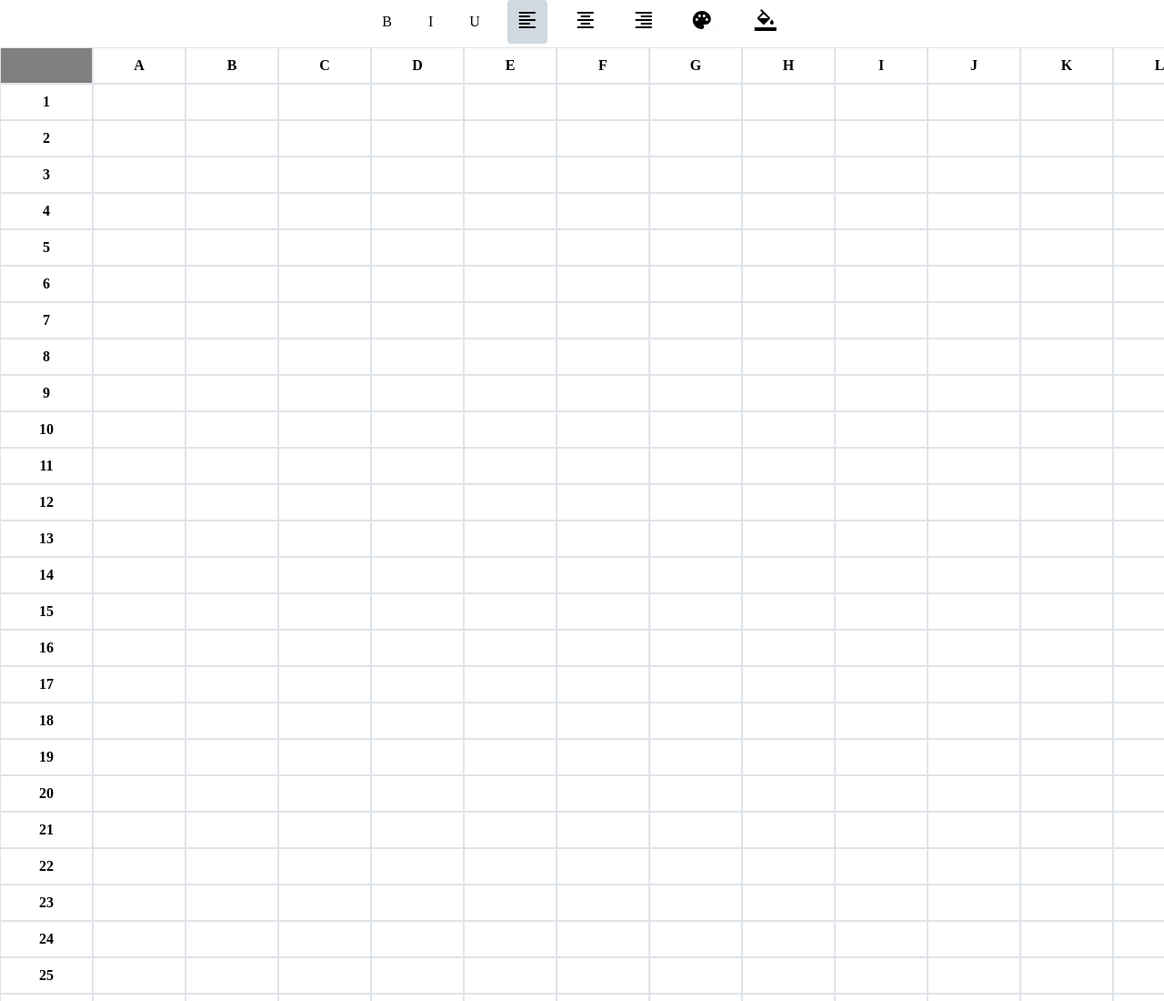
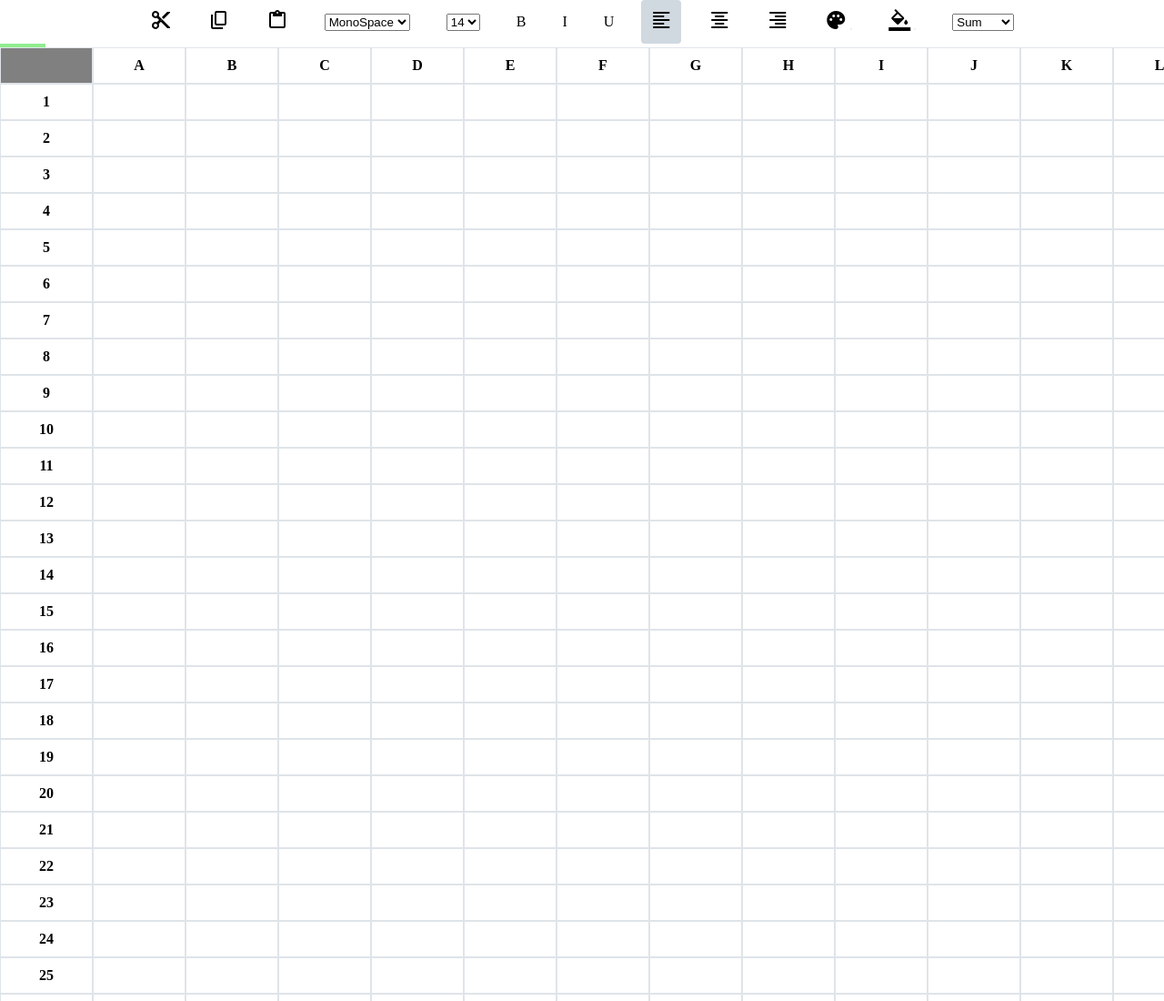
Before and after one commit to pranavraju1/google-sheet, a plain HTML site: page index.html in a window 1280 px wide. Shown: the top 1100 px of the page at 91% size. Drawn offline with Linux system fonts and the light colour scheme.

Commit message:
fourth push

```diff
--- a/index.html
+++ b/index.html
@@ -12,6 +12,32 @@
   <body>
     <div id="options">
       <div class="menus">
+        <div id="cut" onclick="onClickcut(this)">
+        <img src="resources/cut_FILL0_wght400_GRAD0_opsz24.png">
+        </div>
+        <div id="copy"onclick="onClickCopy(this)">
+        <img src="resources/content_copy_FILL0_wght400_GRAD0_opsz24.png">
+      </div>
+        <div id="paste"onclick="onClickPaste(this)">
+        <img src="resources/content_paste_FILL0_wght400_GRAD0_opsz24.png">
+        </div>
+
+        <div>
+          <select id="funt" onclick="funt(this)" name="fs">
+            <option value="MonoSpace">MonoSpace</option>
+            <option value="Sans-serif">Sans-serif</option>
+            <option value="Fantasy">Fantasy</option>
+            <option value="Cursive" >Cursive</option>
+          </select>
+        </div>
+        <div>
+          <select id="fsize" onclick="fontsize(this)" name="fs">
+            <option value="14">14</option>
+            <option value="16">16</option>
+            <option value="18">18</option>
+            <option value="20">20</option>
+          </select>
+        </div>
         <div id="bold" onclick="onClickBold(this)">B</div>
         <div id="italic" onclick="onClickItalic(this)">I</div>
         <div id="underline" onclick="onClickUndreline(this)">U</div>
@@ -47,6 +73,14 @@
           </label>
           <input type="color" id="bgcolor-picker" style="width: 0px; height: 0px;" onchange="onChangeBGColor(this)">
         </div>
+        <div>
+          <select id="funt" onclick="funt(this)" name="fs">
+            <option value="MonoSpace">Sum</option>
+            <option value="Sans-serif"></option>
+            <option value="Fantasy">Sub</option>
+            <option value="Cursive" >Cursive</option>
+          </select>
+        </div>
       </div>
       <div id="active-cell"></div>
     </div>
--- a/menus.css
+++ b/menus.css
@@ -17,3 +17,7 @@
     background-color: #d0d8e0aa;
 
 }
+#active-cell{
+    background-color: lightgreen;
+    width: 30px;
+}
--- a/options.js
+++ b/options.js
@@ -109,3 +109,57 @@ function onChangeBGColor(colors){
         activeCell.style.backgroundColor = selectedcolor;
     }
 }
+
+
+
+function fontsize(selectElement) {
+    // Get the selected option
+    var selectedOption = selectElement.options[selectElement.selectedIndex];
+    var selectedValue = selectedOption.value;
+    changefontsize(selectedValue);
+  }
+ function changefontsize(value){
+    if(activeCell){
+        if(value == "14"){
+            activeCell.style.fontSize = "14px";
+            console.log(activeCell.style.fontSize);
+        }else if(value == "16"){
+            activeCell.style.fontSize = "16px";
+            console.log(activeCell.style.fontSize);
+        }else if(value == "18"){
+            activeCell.style.fontSize = "18px";
+            console.log(activeCell.style.fontSize);
+        }
+    }
+ }
+
+
+
+  function funt(selectElement){
+    var selectedOption = selectElement.options[selectElement.selectedIndex];
+    var selectedValue = selectedOption.value;
+    changefont(selectedValue);
+  }
+  function changefont(value){
+    if(activeCell){
+        if(value == "MonoSpace"){
+            activeCell.style.fontFamily = "MonoSpace";
+        }else if(value == "Sans-serif"){
+            activeCell.style.fontFamily = "Sans-serif";
+        }else if(value == "Fantasy"){
+            activeCell.style.fontFamily = "Fantasy";
+        }
+    }
+ }
+
+let text;
+ function onClickcut(val){
+    text = activeCell.innerText;
+    activeCell.innerText="";
+ }
+ function onClickCopy(val){
+    text = activeCell.innerText;
+ }
+ function onClickPaste(val){
+    activeCell.innerText=text;
+ }
```
Also changed, not shown: resources/content_copy_FILL0_wght400_GRAD0_opsz24.png (added), resources/content_paste_FILL0_wght400_GRAD0_opsz24.png (added), resources/cut_FILL0_wght400_GRAD0_opsz24.png (added).
